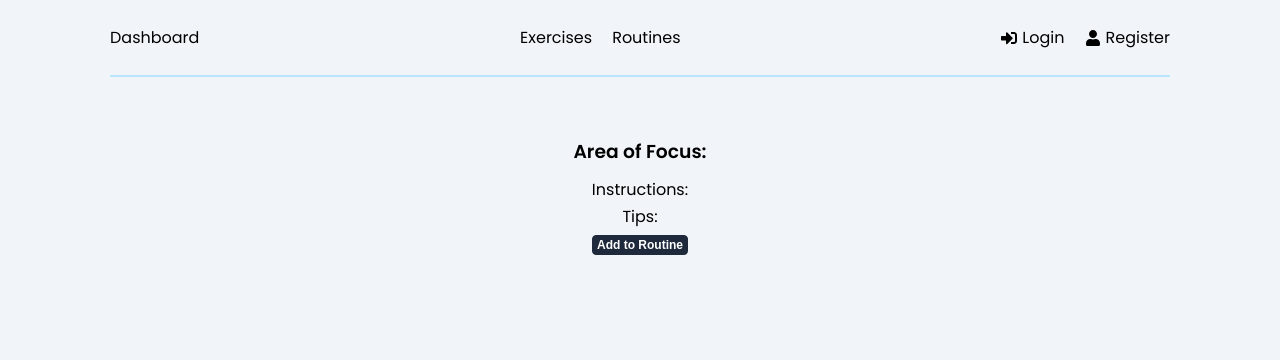
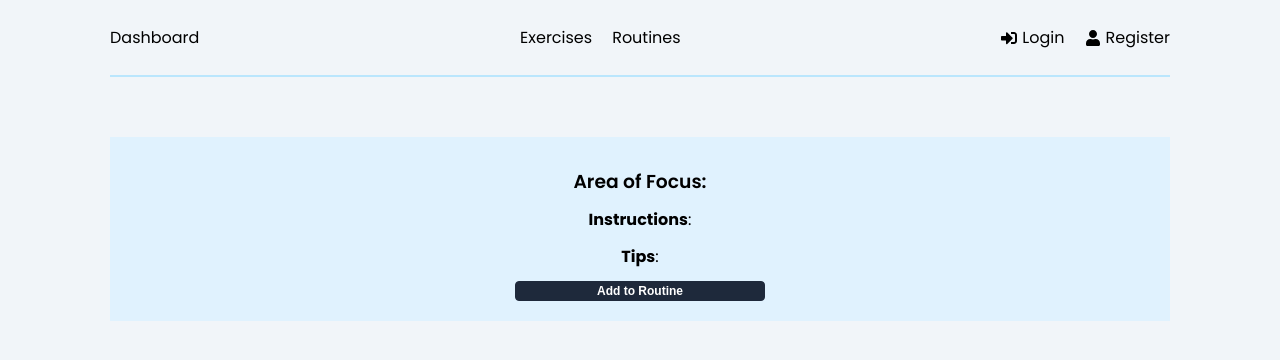
Before and after one commit to moodiesam/workout-app, a React (Create React App) app in the folder frontend/: page /exercise/1 in a window 1280 px wide. Shown: the top 360 px of the page. Built offline with nearby package versions, Linux system fonts and the light colour scheme.

Commit message:
edit styling of buttons and exerciseDetail page

```diff
--- a/frontend/src/index.css
+++ b/frontend/src/index.css
@@ -100,12 +100,17 @@ h3 {
   border: 2px solid #f0f9ff;
   border-radius: 10px;
   margin: 10px 0;
-  padding: 20px 0 10px;
+  padding: 20px 10px;
   position: relative;
   height: 100%;
   display: flex;
   flex-direction: column;
   justify-content: space-between;
+  align-items: center;
+}
+
+.routine button {
+  width: 120px;
 }
 
 .newRoutineItem {
@@ -121,6 +126,22 @@ h3 {
   cursor: pointer;
   border: none;
   background: none;
+}
+
+.exerciseContent {
+  background-color: #e0f2fe;
+  display: flex;
+  flex-direction: column;
+  padding: 20px 10px;
+  align-items: center;
+}
+
+.exerciseContent p {
+  padding-bottom: 10px;
+}
+
+.exerciseContent button {
+  width: 250px;
 }
 
 .actions {
--- a/frontend/src/pages/ExerciseDetails.jsx
+++ b/frontend/src/pages/ExerciseDetails.jsx
@@ -29,11 +29,11 @@ function Exercise() {
     }
 
     return <>
-        <section className="content">
+        <section className="exerciseContent">
             <h1>{exercises.title}</h1>
             <h3>Area of Focus: {exercises.focusArea}</h3>
-            <p>Instructions: {exercises.instructions}</p>
-            <p>Tips: {exercises.tips}</p>
+            <p><b>Instructions</b>: {exercises.instructions}</p>
+            <p><b>Tips</b>: {exercises.tips}</p>
             <AddToRoutine exerciseId={id} exerciseTitle={exercises.title} newRoutine={newRoutine} />
         </section>
     </>
```
